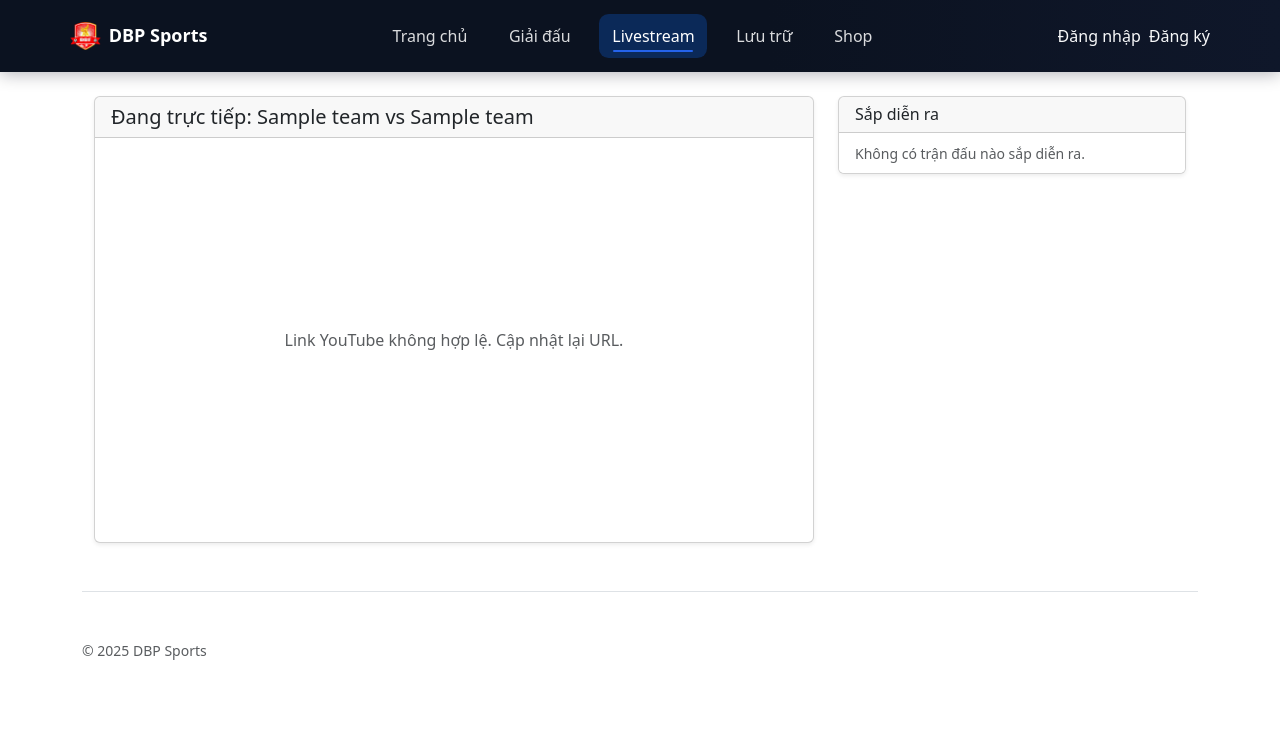
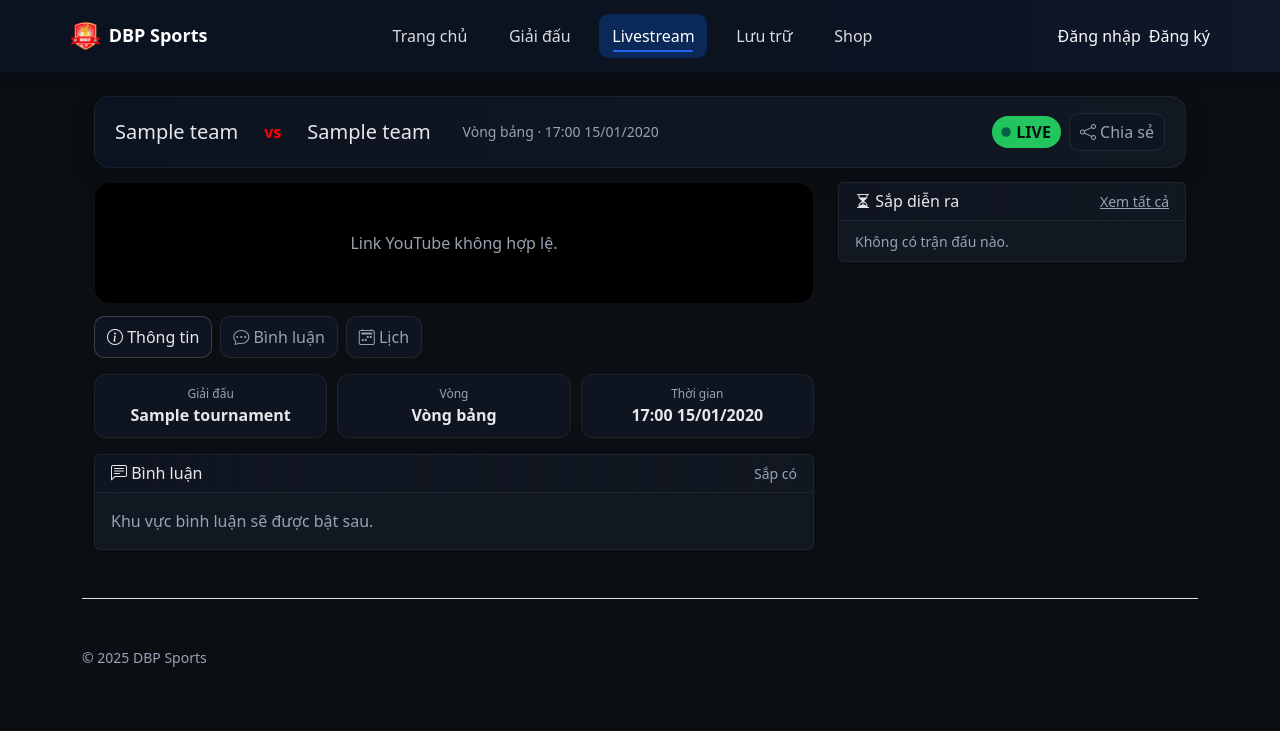
Before and after one commit to dbpsportsvn-glitch/dbpsports, a Django app: page /livestream/ in a window 1280 px wide. Shown: the top 731 px of the page. Run offline with Django 5.2, Linux system fonts and the light colour scheme; tables that the repository leaves empty hold one stand-in row (values such as "Sample post").

Commit message:
Css Live Stream

```diff
--- a/backend/dbpsports_core/settings.py
+++ b/backend/dbpsports_core/settings.py
@@ -97,9 +97,9 @@ USE_I18N = True
 USE_TZ = True
 
 # === Static / Media ===
-STATIC_URL = "static/"
-STATIC_ROOT = BASE_DIR / "staticfiles"
-STATICFILES_DIRS = [BASE_DIR / "static"]
+STATIC_URL = '/static/'          # ← có dấu "/" ở đầu và cuối
+STATIC_ROOT = BASE_DIR / 'staticfiles'
+STATICFILES_DIRS = [BASE_DIR / 'static']
 
 MEDIA_URL = "/media/"
 MEDIA_ROOT = BASE_DIR / "media"
--- a/backend/templates/base.html
+++ b/backend/templates/base.html
@@ -23,7 +23,10 @@
     .avatar-ph{display:inline-grid;place-items:center;width:28px;height:28px;border-radius:50%;
                background:#6f42c1;color:#fff;font-weight:700;font-size:.9rem}
   </style>
+<link rel="stylesheet" href="https://cdn.jsdelivr.net/npm/bootstrap-icons@1.11.3/font/bootstrap-icons.min.css">
+ {% block extra_css %}{% endblock %}
 </head>
+
 <body>
 
 <header class="site-header bg-dark text-light">
--- /dev/null
+++ b/backend/tournaments/static/tournaments/live.css
@@ -0,0 +1,50 @@
+:root{
+  --bg:#0b0f14; --panel:#121822; --card:#0f1520; --muted:#98a2b3; --text:#e5e7eb; --accent:#22c55e;
+}
+body { background: var(--bg); color: var(--text); }
+.card, .list-group-item { background: var(--panel); color: var(--text); border: 1px solid rgba(255,255,255,0.06); }
+.card-header { background: linear-gradient(90deg,#0f1520,transparent); border-bottom: 1px solid rgba(255,255,255,0.06); }
+.text-muted{ color: var(--muted)!important; }
+.live-hero{ background: linear-gradient(90deg,#0c1320,#121822); border:1px solid rgba(255,255,255,.06); border-radius:16px; padding:16px 20px; margin-bottom:14px; box-shadow: 0 6px 24px rgba(0,0,0,.35);}
+.team{ display:flex; align-items:center; gap:10px; }
+.team .logo{ width:32px; height:32px; border-radius:8px; background:#1a2332; display:inline-flex; align-items:center; justify-content:center; font-weight:700; }
+.vsep{ opacity:.25; margin:0 10px; }
+.badge-live{ color:#09110f; background:var(--accent); font-weight:700; border-radius:999px; padding:4px 10px; display:inline-flex; align-items:center; gap:6px; }
+.badge-live::before{ content:""; width:8px; height:8px; border-radius:999px; background:#065f46; box-shadow:0 0 0 6px rgba(34,197,94,.18); animation: ping 1.5s infinite; }
+@keyframes ping{0%{transform:scale(.9);}50%{transform:scale(1.2);}100%{transform:scale(.9);}}
+.small-btn{ color:var(--muted); border:1px solid rgba(255,255,255,.08); padding:6px 10px; border-radius:10px; background:#0f1520; }
+.small-btn:hover{ color:var(--text); border-color: rgba(255,255,255,.18); }
+.video-wrap{ border-radius:16px; overflow:hidden; border:1px solid rgba(255,255,255,.06); background:#000; }
+.tabbar{ display:flex; gap:8px; margin-top:12px; }
+.tabbar .tab{ padding:8px 12px; border-radius:10px; border:1px solid rgba(255,255,255,.08); color:var(--muted); background:#0f1520; }
+.tabbar .tab.active{ color:var(--text); border-color:rgba(255,255,255,.18); }
+.sticky-col{ position: sticky; top:84px; }
+.match-item{ display:block; padding:12px; border-bottom:1px solid rgba(255,255,255,.06); }
+.match-item:hover{ background:#0f1520; text-decoration:none; }
+.kv{ font-size:12px; color:var(--muted); }
+.stat-grid{ display:grid; grid-template-columns:repeat(3,1fr); gap:10px; }
+.stat{ background:#0f1520; border:1px solid rgba(255,255,255,.06); border-radius:12px; padding:10px; text-align:center; }
+.live-page .team .logo{ display:none; }
+
+/* Màu link trong "Sắp diễn ra" */
+.live-page .list-group .match-item,
+.live-page .list-group .match-item:link,
+.live-page .list-group .match-item:visited{
+  color: var(--text);            /* đổi theo ý */
+  text-decoration: none;
+}
+
+.live-page .list-group .match-item:hover{
+  color: #fff;                   /* màu khi hover */
+  background:#0f1520;
+}
+
+.live-page .list-group .match-item,
+.live-page .list-group .match-item strong{ color: #ffe600; }
+
+/* Chỉ đổi màu "vs" ở header */
+.live-page .live-hero .vsep{
+  color:#ff0000;   /* đổi mã màu tùy ý */
+  opacity:1;       /* nếu muốn rõ hơn */
+  font-weight:800; /* tùy chọn */
+}
--- a/backend/tournaments/templates/tournaments/livestream.html
+++ b/backend/tournaments/templates/tournaments/livestream.html
@@ -1,59 +1,123 @@
 {% extends 'base.html' %}
+{% load static %}
 {% load video %}
 
+{% block extra_css %}
+<link rel="stylesheet" href="{% static 'tournaments/live.css' %}">
+{% endblock %}
+
 {% block content %}
+<div class="live-page">  {# quan trọng: scope CSS #}
 <div class="container mt-4">
+
+  {# ======= HEADER / SCOREBOARD ======= #}
+  <div class="live-hero d-flex justify-content-between align-items-center">
+    <div class="d-flex align-items-center gap-3">
+      <div class="team">
+        <div class="logo">{{ live_match.team1.name|slice:":2" }}</div>
+        <strong class="h5 mb-0">{{ live_match.team1.name }}</strong>
+      </div>
+      <span class="vsep">vs</span>
+      <div class="team">
+        <div class="logo">{{ live_match.team2.name|slice:":2" }}</div>
+        <strong class="h5 mb-0">{{ live_match.team2.name }}</strong>
+      </div>
+      <span class="ms-3 small text-muted">
+        {{ live_match.get_match_round_display }} · {{ live_match.match_time|date:"H:i d/m/Y" }}
+      </span>
+    </div>
+    <div class="d-flex align-items-center gap-2">
+      <span class="badge-live">LIVE</span>
+      <button class="small-btn" type="button" onclick="navigator.clipboard.writeText(window.location.href)"><i class="bi bi-share"></i> Chia sẻ</button>
+    </div>
+  </div>
+
   <div class="row gx-4 gy-4">
-    <div class="col-lg-8">
-      {% if live_match and live_match.livestream_url %}
-        <div class="card shadow-sm">
-          <div class="card-header">
-            <h5 class="mb-0">Đang trực tiếp: {{ live_match.team1.name }} vs {{ live_match.team2.name }}</h5>
-          </div>
-          <div class="card-body p-0">
-            <div class="ratio ratio-16x9">
+    <div class="col-xl-8">
+
+      {# ======= PLAYER ======= #}
+      <div class="video-wrap">
         {% with src=live_match.livestream_url|yt_embed_clean %}
           {% if src %}
+            <div class="ratio ratio-16x9">
               <iframe
-                    src="{{ src }}?playsinline=1"
+                src="{{ src }}?playsinline=1&rel=0&modestbranding=1"
                 title="YouTube"
                 allow="accelerometer; autoplay; clipboard-write; encrypted-media; picture-in-picture; web-share"
                 referrerpolicy="strict-origin-when-cross-origin"
-                    allowfullscreen
-                    style="border:0"></iframe>
+                allowfullscreen></iframe>
+            </div>
           {% else %}
-                  <div class="d-flex align-items-center justify-content-center" style="min-height:320px">
-                    <p class="mb-0 text-muted">Link YouTube không hợp lệ. Cập nhật lại URL.</p>
-                  </div>
+            <div class="p-5 text-center text-muted">Link YouTube không hợp lệ.</div>
           {% endif %}
         {% endwith %}
       </div>
+
+      {# ======= TABS ======= #}
+      <div class="tabbar">
+        <button class="tab active" type="button"><i class="bi bi-info-circle"></i> Thông tin</button>
+        <button class="tab" type="button"><i class="bi bi-chat-dots"></i> Bình luận</button>
+        <button class="tab" type="button"><i class="bi bi-calendar2-week"></i> Lịch</button>
+      </div>
+
+      {# ======= MATCH INFO / STATS PLACEHOLDER ======= #}
+      <div class="mt-3">
+        <div class="stat-grid">
+          <div class="stat">
+            <div class="kv">Giải đấu</div>
+            <div><strong>{{ live_match.tournament.name }}</strong></div>
+          </div>
+          <div class="stat">
+            <div class="kv">Vòng</div>
+            <div><strong>{{ live_match.get_match_round_display }}</strong></div>
+          </div>
+          <div class="stat">
+            <div class="kv">Thời gian</div>
+            <div><strong>{{ live_match.match_time|date:"H:i d/m/Y" }}</strong></div>
           </div>
         </div>
-      {% else %}
-        <div class="alert alert-info d-flex align-items-center justify-content-center" style="min-height:320px">
-          <h5 class="mb-0">Hiện chưa có live.</h5>
-        </div>
-      {% endif %}
       </div>
 
-    <div class="col-lg-4">
+      {# ======= COMMENTS PLACEHOLDER ======= #}
+      <div class="card shadow-sm mt-3">
+        <div class="card-header d-flex justify-content-between align-items-center">
+          <h6 class="mb-0"><i class="bi bi-chat-left-text"></i> Bình luận</h6>
+          <small class="text-muted">Sắp có</small>
+        </div>
+        <div class="card-body">
+          <p class="text-muted mb-0">Khu vực bình luận sẽ được bật sau.</p>
+        </div>
+      </div>
+
+    </div>
+
+    {# ======= SIDEBAR ======= #}
+    <div class="col-xl-4">
+      <div class="sticky-col">
         <div class="card shadow-sm">
-        <div class="card-header"><h6 class="mb-0">Sắp diễn ra</h6></div>
+          <div class="card-header d-flex justify-content-between align-items-center">
+            <h6 class="mb-0"><i class="bi bi-hourglass-split"></i> Sắp diễn ra</h6>
+            <a class="small text-muted" href="{% url 'archive' %}">Xem tất cả</a>
+          </div>
           <div class="list-group list-group-flush">
             {% for match in upcoming_matches %}
-            <a class="list-group-item list-group-item-action" href="{% url 'match_detail' match.pk %}">
-              <div class="d-flex justify-content-between">
+              <a class="match-item" href="{% url 'match_detail' match.pk %}">
+                <div class="d-flex justify-content-between align-items-center">
+                  <div>
                     <strong>{{ match.team1.name }}</strong>
-                <span class="text-muted">vs</span>
+                    <span class="text-muted"> vs </span>
                     <strong>{{ match.team2.name }}</strong>
                   </div>
-              <small class="text-muted">{{ match.match_time|date:"H:i, d/m/Y" }} · {{ match.get_match_round_display }}</small>
+                  <span class="badge bg-dark border">{{ match.get_match_round_display }}</span>
+                </div>
+                <div class="kv mt-1"><i class="bi bi-clock"></i> {{ match.match_time|date:"H:i, d/m/Y" }}</div>
               </a>
             {% empty %}
-            <div class="list-group-item"><small class="text-muted">Không có trận đấu nào sắp diễn ra.</small></div>
+              <div class="list-group-item"><small class="text-muted">Không có trận đấu nào.</small></div>
             {% endfor %}
           </div>
+        </div>
+
       </div>
     </div>
   </div>
--- a/backend/tournaments/views.py
+++ b/backend/tournaments/views.py
@@ -15,6 +15,7 @@ from django.conf import settings
 from django.utils import timezone
 from django.db.models import Q
 from .models import HomeBanner
+from datetime import timedelta
 
 
 def home(request):
@@ -38,15 +39,30 @@ def tournaments_active(request):
     ).order_by("-start_date")
     return render(request, "tournaments/active_list.html", {"tournaments": qs})
 
+from datetime import timedelta
+from django.utils import timezone
+
 def livestream_view(request):
+    now = timezone.now()
+
+    # trận đang live (giữ nguyên cách bạn đang lấy)
     live_match = Match.objects.filter(
         livestream_url__isnull=False,
-        match_time__lte=timezone.now()
+        match_time__lte=now
     ).order_by('-match_time').first()
 
-    upcoming_matches = Match.objects.filter(
-        team1_score__isnull=True
-    ).order_by('match_time')
+    # ==== SẮP DIỄN RA ====
+    qs = Match.objects.filter(
+        team1_score__isnull=True,   # chưa có tỷ số
+        team2_score__isnull=True,
+        match_time__gte=now         # ở tương lai
+    )
+
+    # chỉ lấy cùng giải với trận live (nếu muốn)
+    if live_match:
+        qs = qs.filter(tournament=live_match.tournament).exclude(pk=live_match.pk)
+
+    upcoming_matches = qs.order_by('match_time')[:12]
 
     return render(request, "tournaments/livestream.html", {
         "live_match": live_match,
```
Lines whose indentation alone changed are shown as unchanged.
